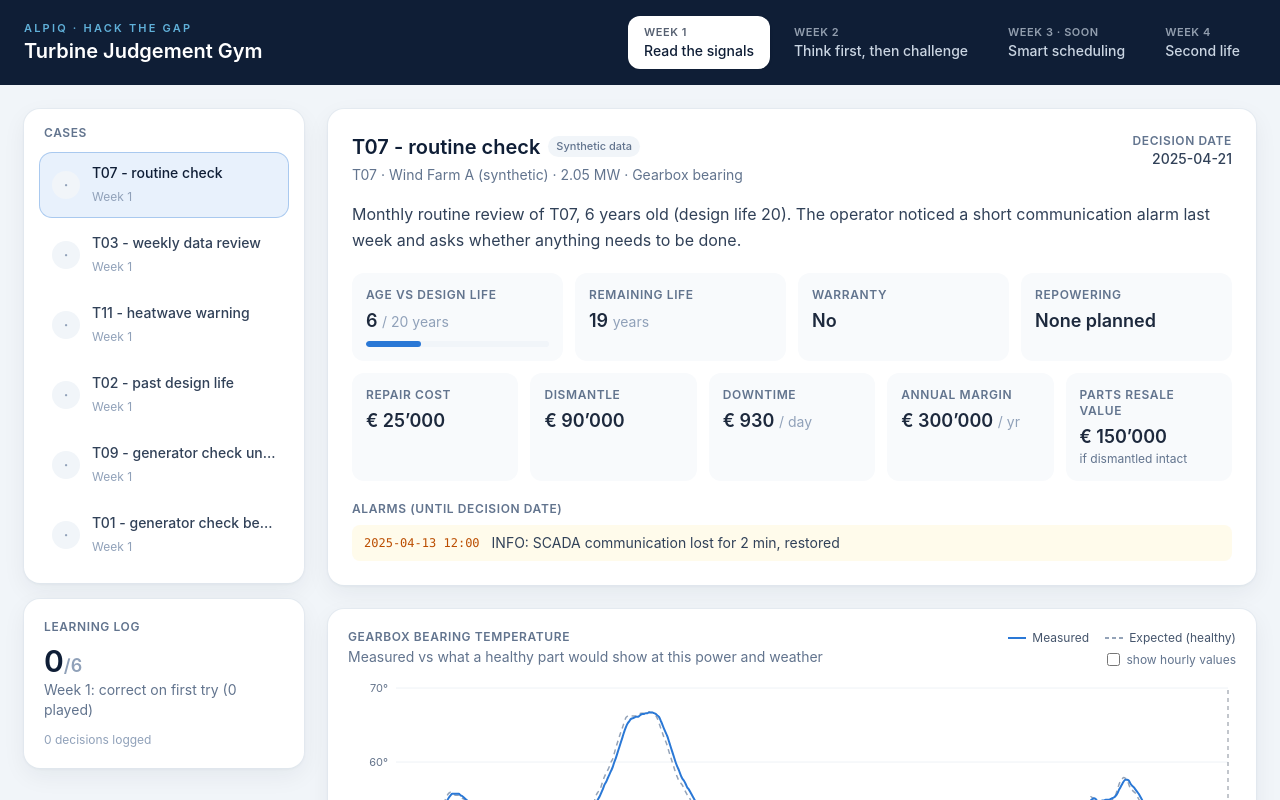
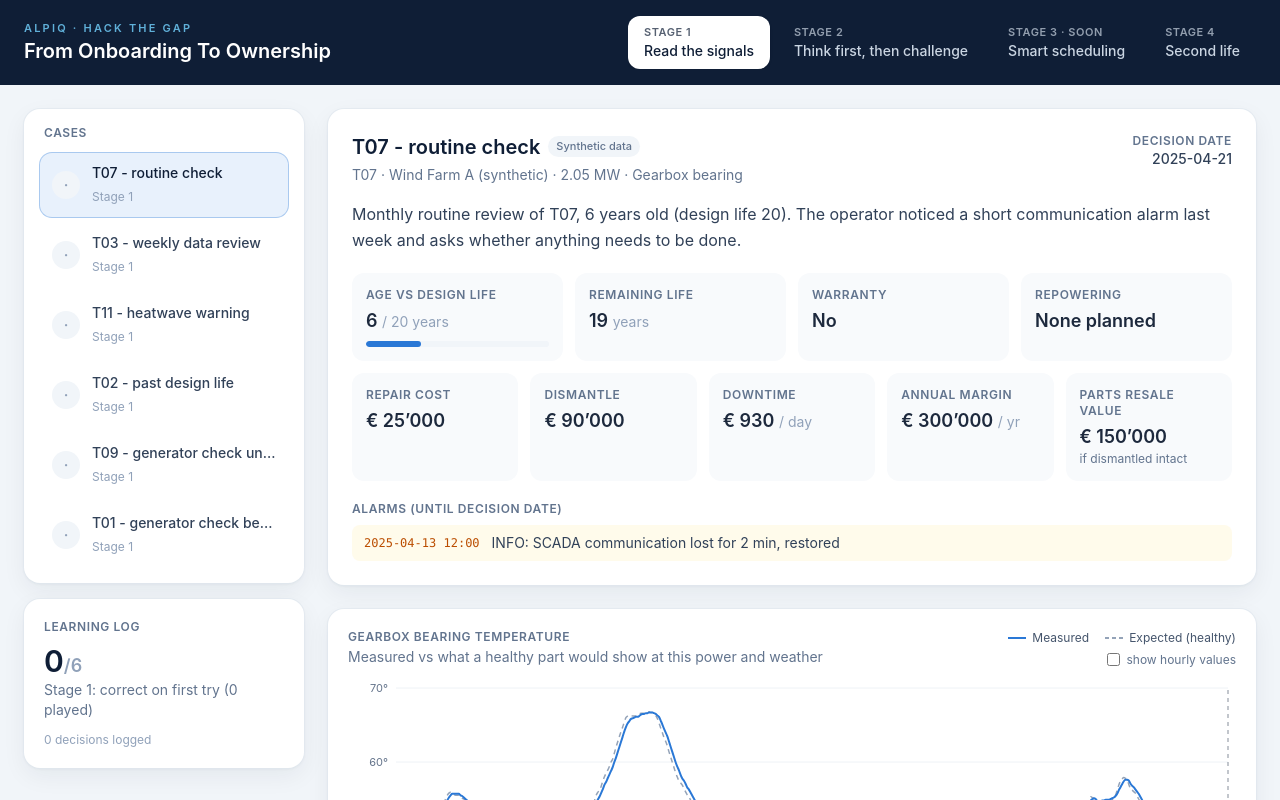
Before and after one commit to liana206/hack_the_gap, a React (Vite) app: page / in a window 1280 px wide. Shown: the top 800 px of the page. Built offline with nearby package versions, Linux system fonts and the light colour scheme.

Commit message:
changed some design choices

```diff
--- a/index.html
+++ b/index.html
@@ -3,7 +3,7 @@
   <head>
     <meta charset="UTF-8" />
     <meta name="viewport" content="width=device-width, initial-scale=1.0" />
-    <title>Turbine Judgement Gym</title>
+    <title>From Onboarding To Ownership</title>
   </head>
   <body class="bg-slate-100">
     <div id="root"></div>
--- a/src/App.tsx
+++ b/src/App.tsx
@@ -117,7 +117,7 @@ export default function App() {
         <div className="mx-auto flex max-w-[1400px] flex-wrap items-center justify-between gap-4 px-6 py-4">
           <div>
             <div className="text-[11px] font-semibold uppercase tracking-[0.2em] text-sky-300/80">Alpiq · Hack the Gap</div>
-            <h1 className="text-xl font-semibold">Turbine Judgement Gym</h1>
+            <h1 className="text-xl font-semibold">From Onboarding To Ownership</h1>
           </div>
           <WeekPicker week={weekN} onChange={setWeekN} />
         </div>
@@ -139,7 +139,7 @@ export default function App() {
               <span className="text-lg text-slate-400">/{cases.length || '–'}</span>
             </div>
             <div className="text-sm text-slate-500">
-              Week {weekN}: correct on first try ({weekPlayed} played)
+              Stage {weekN}: correct on first try ({weekPlayed} played)
             </div>
             {avgDetail && <div className="mt-1 text-sm text-slate-500">Reasoning detail: {avgDetail}/7 on average</div>}
             {traps.length > 0 && <div className="mt-1 text-sm text-slate-500">Wrong AI caught: {trapsCaught}/{traps.length} traps met</div>}
@@ -192,7 +192,7 @@ function ComingSoon({ n }: { n: number }) {
   const flags = Object.entries(w.features).filter(([, on]) => on).map(([k]) => k)
   return (
     <div className="card p-10">
-      <div className="card-title">Week {w.n} · coming soon</div>
+      <div className="card-title">Stage {w.n} · coming soon</div>
       <h2 className="mt-1 text-2xl font-semibold text-navy">{w.title}</h2>
       <p className="mt-2 max-w-xl text-slate-600">{w.description}</p>
       <div className="mt-5 flex flex-wrap gap-2">
--- a/src/components/CaseList.tsx
+++ b/src/components/CaseList.tsx
@@ -37,7 +37,7 @@ export default function CaseList({ cases, selected, lastResult, onSelect }: Prop
                 <span className={`block truncate text-sm font-medium ${active ? 'text-navy' : 'text-slate-700'}`}>
                   {c.title}
                 </span>
-                <span className="text-xs text-slate-400">Week {c.week}</span>
+                <span className="text-xs text-slate-400">Stage {c.week}</span>
               </span>
             </button>
           </li>
--- a/src/components/DecisionPanel.tsx
+++ b/src/components/DecisionPanel.tsx
@@ -62,7 +62,7 @@ export default function DecisionPanel({ askReason, onSubmit }: Props) {
               onClick={() => choice && onSubmit(choice, reason.trim())}
               className="rounded-xl bg-navy px-5 py-2.5 text-sm font-semibold text-white transition hover:bg-navy-2 disabled:cursor-not-allowed disabled:opacity-40"
             >
-              Lock in decision & reveal
+              Lock in decision
             </button>
           </div>
         </>
--- a/src/components/Reveal.tsx
+++ b/src/components/Reveal.tsx
@@ -73,7 +73,7 @@ export default function Reveal({ s, decision, reason, firstDecision, debate }: P
           <span>
             <b>Next: second life.</b> {s.turbine.name} is being dismantled. Plan where its blades, tower and generator go.
           </span>
-          <span className="shrink-0 font-medium">Open in Week 4 →</span>
+          <span className="shrink-0 font-medium">Open in Stage 4 →</span>
         </a>
       )}
 
--- a/src/components/WeekPicker.tsx
+++ b/src/components/WeekPicker.tsx
@@ -15,7 +15,7 @@ export default function WeekPicker({ week, onChange }: { week: number; onChange:
             }`}
           >
             <div className="text-[11px] font-semibold uppercase tracking-wider opacity-70">
-              Week {w.n} {!w.ready && '· soon'}
+              Stage {w.n} {!w.ready && '· soon'}
             </div>
             <div className="text-sm font-medium">{w.title}</div>
           </button>
--- a/src/reuse/PlanPanel.tsx
+++ b/src/reuse/PlanPanel.tsx
@@ -262,7 +262,7 @@ function Overview({ data, year, signedCount }: { data: Dataset; year: number; si
         <Step n={4}>Propose the plan; a senior signs it.</Step>
       </ol>
       <div className="rounded-lg bg-sky-50 px-3 py-2 text-[11px] text-sky-800">
-        Monte Mele holds the turbines from the Week 1–2 cases. T01, diagnosed for dismantling there, is the first to retire.
+        Monte Mele holds the turbines from the Stage 1–2 cases. T01, diagnosed for dismantling there, is the first to retire.
       </div>
       <div className="rounded-lg bg-amber-50 px-3 py-2 text-[11px] text-amber-800">
         Pseudo data: farm sites and specs are public Alpiq data; turbines, components, hubs, receivers, prices and energy/CO₂ factors are invented placeholders.
```
